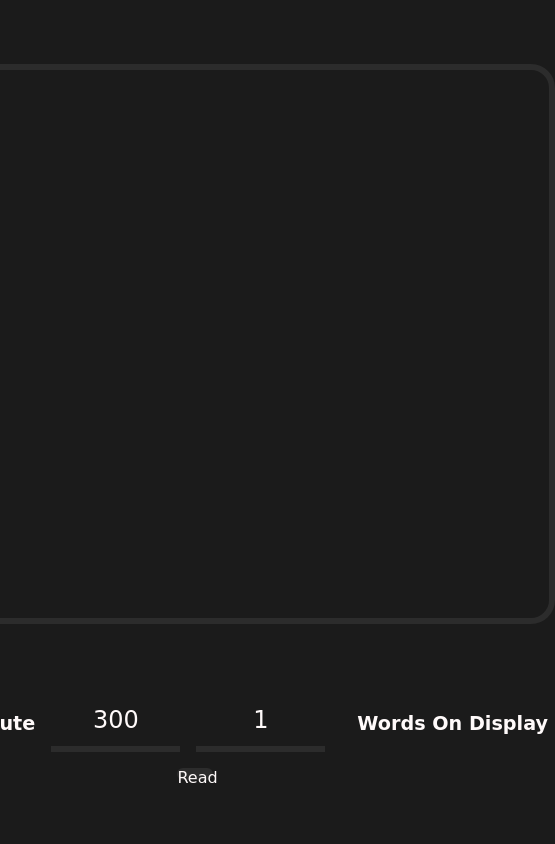
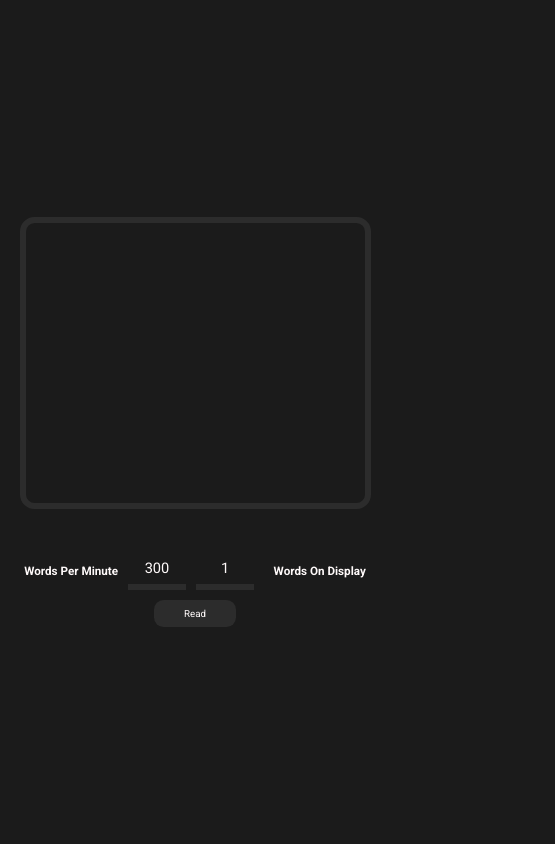
Before and after one commit to MaterniucAlex/Speed-Reader, a plain HTML site: page index.html in a window 390 px wide. Shown: the top 844 px of the page, 555 px wide, since content can reach past the window. Drawn offline with Linux system fonts and the light colour scheme.

Commit message:
Speed Reader v1.2 | fixed page style on mobile + font

```diff
--- a/index.html
+++ b/index.html
@@ -6,6 +6,10 @@
     <title>Speed Reader</title>
     <link href="style.css" rel="stylesheet">
     <link rel="icon" type="image/x-icon" sizes="64x64" href="./assets/favicon.svg">
+
+    <link rel="preconnect" href="https://fonts.googleapis.com">
+    <link rel="preconnect" href="https://fonts.gstatic.com" crossorigin>
+    <link href="https://fonts.googleapis.com/css2?family=Roboto:ital,wght@0,100..900;1,100..900&display=swap" rel="stylesheet">
   </head>
   <body>
 
--- a/style.css
+++ b/style.css
@@ -2,7 +2,8 @@
   margin: 0;
   padding: 0;
   box-sizing: border-box;
-  font-family: cursive;
+  font-family: "Roboto", sans-serif;
+  font-style: normal;
   border: none;
   outline: none;
   color: snow;
@@ -14,7 +15,7 @@
 
 body {
   background-color: #1b1b1b;
-  font-size: 2em;
+  font-size: min(2.3em, 5vw);
   display: flex;
   flex-direction: column;
   align-items: center;
@@ -28,7 +29,7 @@ body {
   justify-content: center;
   align-items: center;
   gap: 0.5em;
-  width: max(35vw, 720px);
+  width: min(35vw, 720px);
 }
 
 .optionsSection {
@@ -36,7 +37,7 @@ body {
   justify-content: center;
   align-items: center;
   gap: 0.5em;
-  width: max(35vw, 720px);
+  width: min(35vw, 720px);
 }
 .optionsSection h4 {
   font-size: 0.6em;
@@ -47,7 +48,6 @@ input, textarea{
   padding: 0.5em 1em;
   size: 6;
   font-size: 0.75em;
-  /* width: 20%; */
   background-color: transparent;
   border-bottom: 6px solid var(--grayColor);
   -ms-overflow-style: none;  /* Internet Explorer 10+ */
@@ -67,8 +67,8 @@ textarea::-webkit-scrollbar {
 }
 
 #textInput {
-  width: max(35vw, 720px);
-  height: max(25vw, 600px);
+  width: min(90vw, 720px);
+  aspect-ratio: 1.2;
   border-radius: 1em;
   border: 6px solid var(--grayColor);
   resize: none;
@@ -79,9 +79,9 @@ textarea::-webkit-scrollbar {
 }
 
 button {
-  width: 9vw;
+  width: min(150px, 21vw);
+  height: min(50px, 7vw);
   font-size: 0.5em;
-  height: 3vw;
   border-radius: 1em;
   background-color: var(--grayColor);
   cursor: pointer;
```
